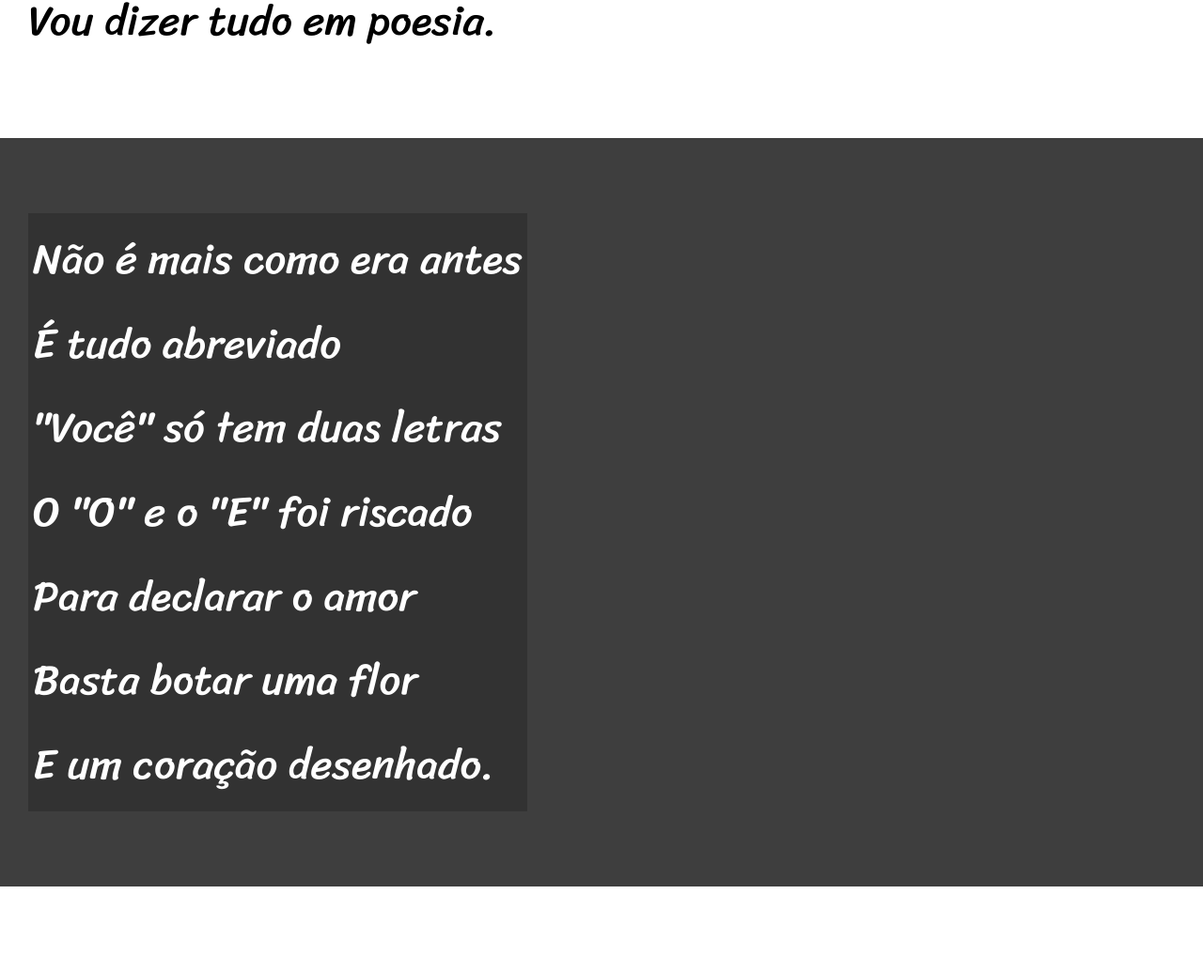
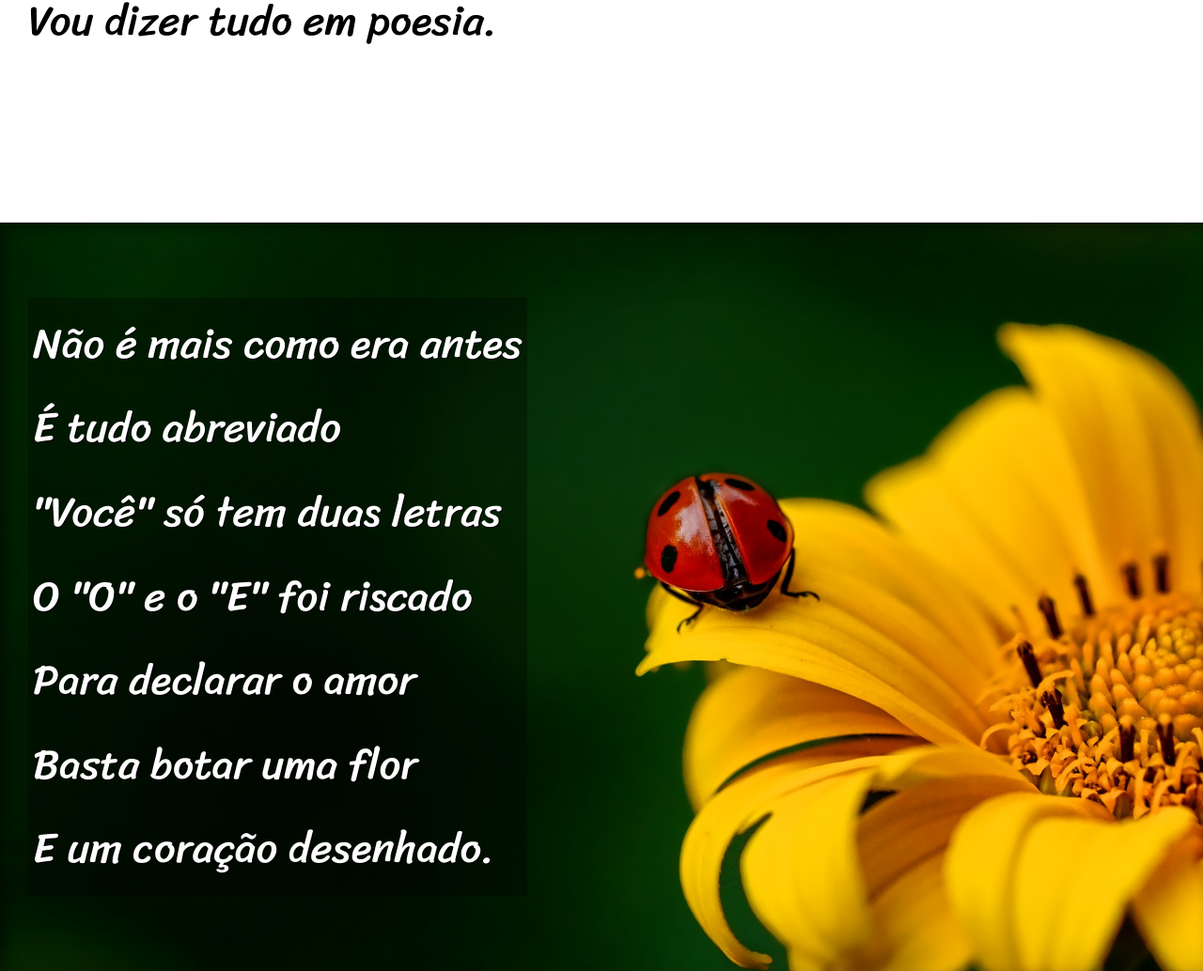
Before and after one commit to dev-ewertonrodrigues/html5-css3, a plain HTML site: page exercicios/desafio-projeto-cordel/index.html in a window 1280 px wide. Shown: the part 876-1910 px from the top of the page at 94% size. Drawn offline with Linux system fonts and the light colour scheme.

Commit message:
Adicionando efeito paralax

```diff
--- a/exercicios/desafio-projeto-cordel/index.html
+++ b/exercicios/desafio-projeto-cordel/index.html
@@ -28,7 +28,7 @@
     </p>
 </section>
 
-<section class="imagem">
+<section class="imagem" id="img01">
     <p>
         Não é mais como era antes <br>
         É tudo abreviado <br>
@@ -62,7 +62,7 @@
     </p>
 </section>
 
-<section class="imagem">
+<section class="imagem" id="img02">
     <p>
         Tenho saudade das cartas <br>
         Escritas com a própria mão <br>
--- a/exercicios/desafio-projeto-cordel/style.css
+++ b/exercicios/desafio-projeto-cordel/style.css
@@ -53,7 +53,10 @@ section {
     padding-left: 30px;
     font-family: var(--font02);
     font-size: 3.5vw;
+}
 
+section p{
+    padding-bottom: 2em;
 }
 
 section.normal {
@@ -64,14 +67,26 @@ section.normal {
 section.imagem {
     background-color: rgb(62, 62, 62);
     color: white;
+    box-shadow: inset 6px 6px 13px rgba(0, 0, 0, 0.403);
+    background-attachment: fixed;
 }
 
 section.imagem p{
-    background-color: rgba(0, 0, 0, 0.192);
+    background-color: rgba(0, 0, 0, 0.306);
     display: inline-block;
     padding: 5px;
+    text-shadow: 1px 1px 0px black;
 }
+ section#img01 {
+    background-image: url('image/background001.jpg');
+    background-position: right center;
+    background-size: cover;
+ }
 
+ section#img02 {
+    background-image: url('image/background002.jpg');
+    background-size: cover;
+ }
 
 footer {
     background-color: black;
```
